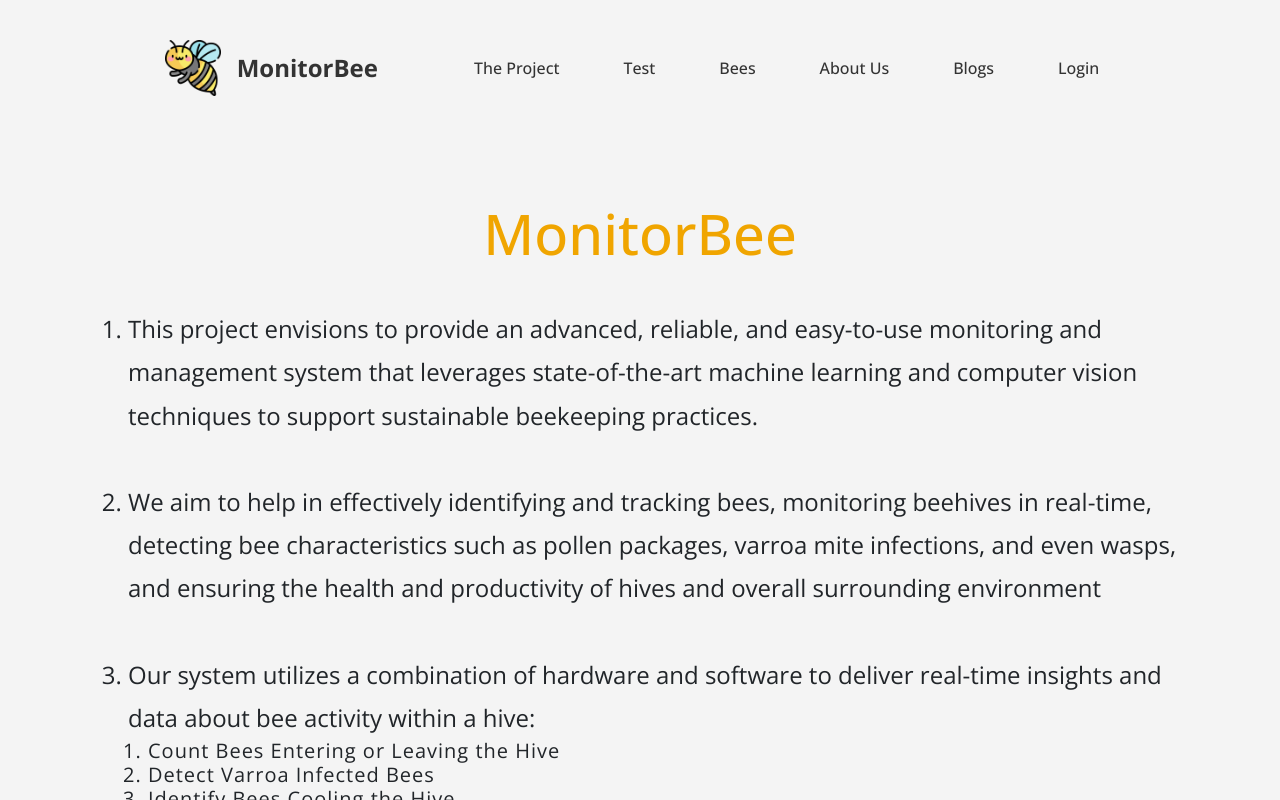
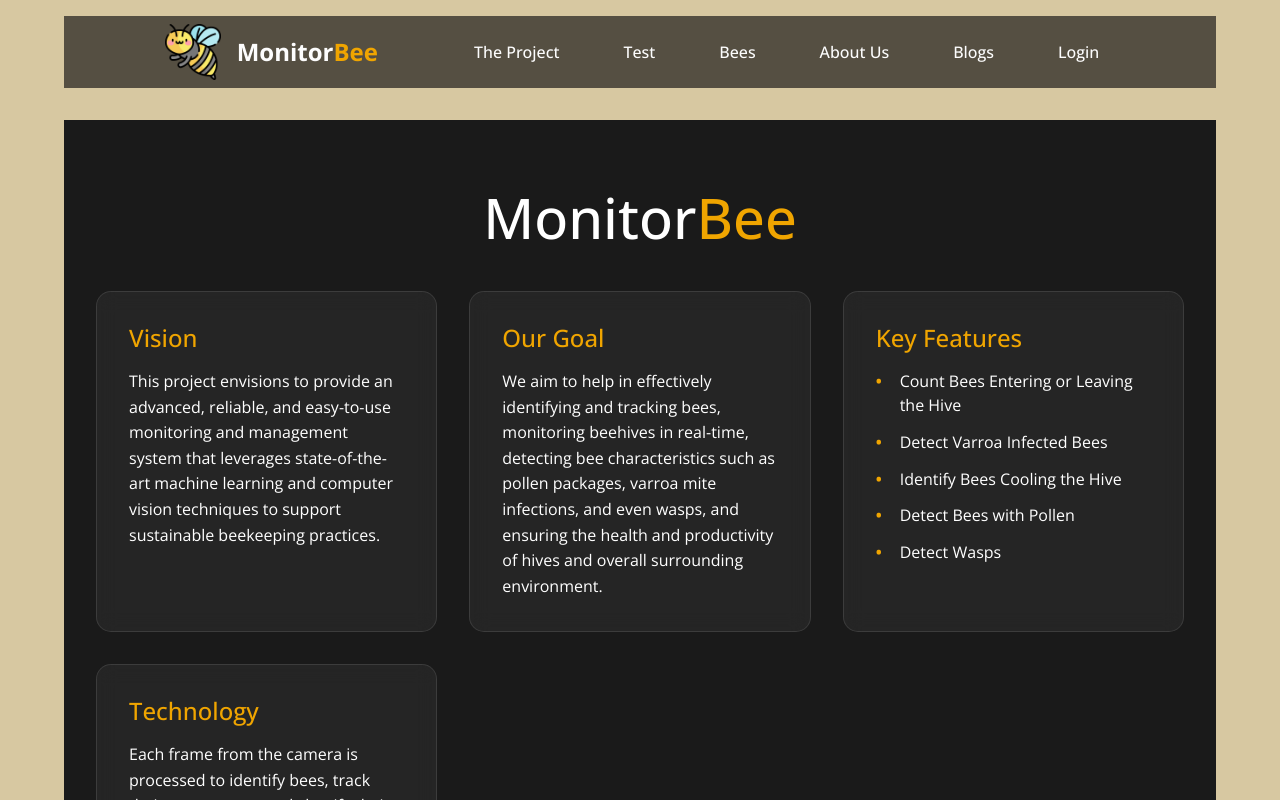
Before and after one commit to Shubham-kpl/MonitorBee, a React (Vite) app in the folder frontend/: page / in a window 1280 px wide. Shown: the top 800 px of the page. Built offline with nearby package versions, Linux system fonts and the light colour scheme; the HTML template or start-up script is replaced by a standard one.

Commit message:
Changed the background to honey like color, changed navbar design to be compatible with background , changed the about_project section (card type design)

```diff
--- a/frontend/src/App.css
+++ b/frontend/src/App.css
@@ -1,9 +1,15 @@
 @import url("https://fonts.googleapis.com/css2?family=Inter:wght@100&family=Open+Sans:ital,wght@0,300..800;1,300..800&family=Poppins:wght@500;600;800&display=swap");
+
+* {
+  margin: 0;
+  padding: 0;
+  box-sizing: border-box;
+}
 
 body {
   padding: 1rem 4rem;
   font-family: "Open Sans", "Poppins";
-  background-color: #f4f4f4 !important;
+  background-color: #d7c8a1 !important;
 }
 
 /* .box {
--- a/frontend/src/components/about_project.jsx
+++ b/frontend/src/components/about_project.jsx
@@ -7,59 +7,57 @@ export default function AboutProject() {
       <h1
         style={{
           marginBottom: "2.5rem",
-          color: "#f0a500", // Warm honey color
+          color: "white",
           textAlign: "center",
           fontSize: "3.5rem",
         }}
       >
-        MonitorBee
+        Monitor<span style={{ fontSize: "3.5rem", color: "#f0a500" }}>Bee</span>
       </h1>
       <div className="about-project-content">
-        <h4 style={{ fontWeight: "400", lineHeight: "1.8" }}>
-          <ol>
-            <li>
+        <div className="card-grid">
+          <div className="info-card">
+            <h3>Vision</h3>
+            <p>
               This project envisions to provide an advanced, reliable, and
               easy-to-use monitoring and management system that leverages
               state-of-the-art machine learning and computer vision techniques
               to support sustainable beekeeping practices.
-            </li>
-            <br />
-            <li>
+            </p>
+          </div>
+
+          <div className="info-card">
+            <h3>Our Goal</h3>
+            <p>
               We aim to help in effectively identifying and tracking bees,
               monitoring beehives in real-time, detecting bee characteristics
               such as pollen packages, varroa mite infections, and even wasps,
               and ensuring the health and productivity of hives and overall
-              surrounding environment
-            </li>
-            <br />
-            <li>
-              Our system utilizes a combination of hardware and software to
-              deliver real-time insights and data about bee activity within a
-              hive:
-              <h5>
-                <ol
-                  style={{
-                    fontWeight: 350,
-                    letterSpacing: "1px",
-                    paddingLeft: "20px",
-                  }}
-                >
-                  <li>Count Bees Entering or Leaving the Hive</li>
-                  <li>Detect Varroa Infected Bees</li>
-                  <li>Identify Bees Cooling the Hive</li>
-                  <li>Detect Bees with Pollen</li>
-                  <li>Detect Wasps</li>
-                </ol>
-              </h5>
-            </li>
-            <li>
+              surrounding environment.
+            </p>
+          </div>
+
+          <div className="info-card">
+            <h3>Key Features</h3>
+            <ul>
+              <li>Count Bees Entering or Leaving the Hive</li>
+              <li>Detect Varroa Infected Bees</li>
+              <li>Identify Bees Cooling the Hive</li>
+              <li>Detect Bees with Pollen</li>
+              <li>Detect Wasps</li>
+            </ul>
+          </div>
+
+          <div className="info-card">
+            <h3>Technology</h3>
+            <p>
               Each frame from the camera is processed to identify bees, track
               their movements, and classify their activities using a neural
               network. The results are sent to The Things Network via LoRaWAN,
               allowing for seamless data collection and monitoring.
-            </li>
-          </ol>
-        </h4>
+            </p>
+          </div>
+        </div>
       </div>
     </section>
   );
--- a/frontend/src/components/css/about_project.css
+++ b/frontend/src/components/css/about_project.css
@@ -1,51 +1,65 @@
 .about-project {
   padding: 4rem 2rem;
-  background: linear-gradient(to right, #d7d4d4, #f4f4f4, 120deg);
-  margin-bottom: 3rem;
+  background: #1a1a1a;
 }
 
-.about-project-content {
-  max-width: 1200px;
+.card-grid {
+  display: grid;
+  grid-template-columns: repeat(auto-fit, minmax(300px, 1fr));
+  gap: 2rem;
+  max-width: 1400px;
   margin: 0 auto;
 }
 
-.features-grid {
-  display: grid;
-  grid-template-columns: repeat(auto-fit, minmax(250px, 1fr));
-  gap: 2rem;
-  margin: 2rem 0;
+.info-card {
+  background: rgba(255, 255, 255, 0.05);
+  border-radius: 15px;
   padding: 2rem;
-  background: white;
-  border-radius: 15px;
-  box-shadow: 0 4px 6px rgba(0, 0, 0, 0.1);
+  transition: transform 0.3s ease, box-shadow 0.3s ease;
+  border: 1px solid rgba(255, 255, 255, 0.1);
+  backdrop-filter: blur(10px);
 }
 
-.feature-item {
-  display: flex;
-  align-items: center;
-  gap: 1rem;
-  padding: 1rem;
-  background: #fff;
-  border-radius: 10px;
-  transition: transform 0.3s ease;
+.info-card:hover {
+  transform: translateY(-5px);
+  box-shadow: 0 10px 20px rgba(0, 0, 0, 0.2);
 }
 
-.feature-item:hover {
-  transform: translateY(-5px);
+.info-card h3 {
+  color: #f0a500;
+  margin-bottom: 1rem;
+  font-size: 1.5rem;
 }
 
-.feature-item i {
-  font-size: 1.5rem;
-  color: #f0a500;
+.info-card p {
+  color: #ffffff;
+  line-height: 1.6;
+  margin: 0;
 }
 
-.feature-item span {
-  font-size: 1rem;
-  color: #333;
+.info-card ul {
+  list-style: none;
+  padding: 0;
+  margin: 0;
+}
+
+.info-card ul li {
+  color: #ffffff;
+  margin-bottom: 0.8rem;
+  padding-left: 1.5rem;
+  position: relative;
+}
+
+.info-card ul li:before {
+  content: "•";
+  color: #f0a500;
+  position: absolute;
+  left: 0;
+  font-weight: bolder;
 }
 
 @media (max-width: 768px) {
-  .features-grid {
+  .card-grid {
     grid-template-columns: 1fr;
   }
 }
--- a/frontend/src/components/css/navbar.css
+++ b/frontend/src/components/css/navbar.css
@@ -3,12 +3,12 @@
   top: 0;
   left: 0;
   right: 0;
-  background: #f4f4f4 !important;
+  background: #554f42 !important;
   backdrop-filter: blur(10px);
-  padding: 0.5rem 0;
+  /* padding: 0.5rem 0; */
   transition: all 0.3s ease;
   z-index: 1000;
-  margin-top: 1rem;
+  /* margin-top: 1rem; */
   margin-bottom: 2rem;
 }
 
@@ -40,7 +40,7 @@
 .logo-text {
   font-size: 1.5rem;
   font-weight: 700;
-  color: #333;
+  color: #fdfdfd;
   display: none;
   margin-right: 5rem;
 }
@@ -55,7 +55,7 @@
 
 .nav-links a {
   text-decoration: none;
-  color: #333;
+  color: #fdfdfd;
   font-weight: 500;
   font-size: 1rem;
   padding: 0.5rem 1rem;
--- a/frontend/src/components/navbar.jsx
+++ b/frontend/src/components/navbar.jsx
@@ -42,7 +42,7 @@ export default function Navbar() {
             alt="MonitorBee Logo"
             className="logo-image"
           />
-          <span className="logo-text">MonitorBee</span>
+          <span className="logo-text">Monitor<span style={{ color: "#f0a500" }}>Bee</span></span>
         </div>
 
         <div
```
